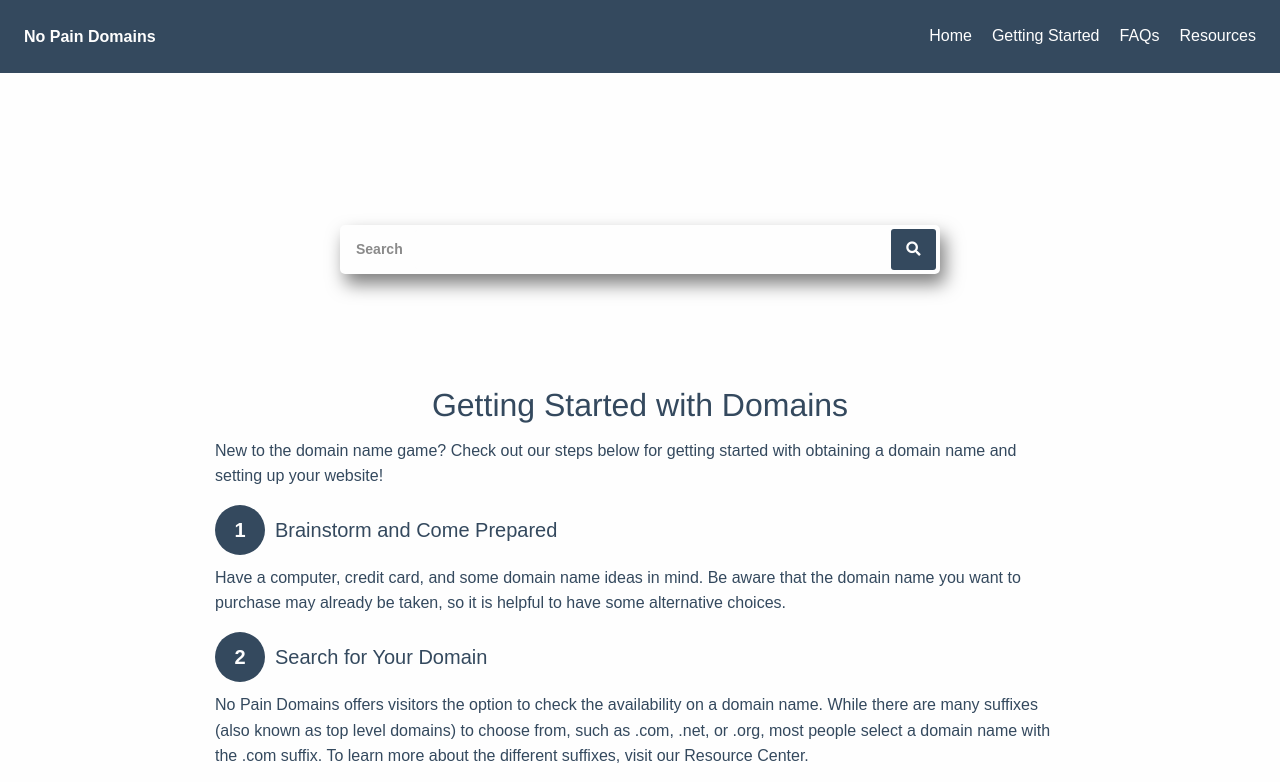
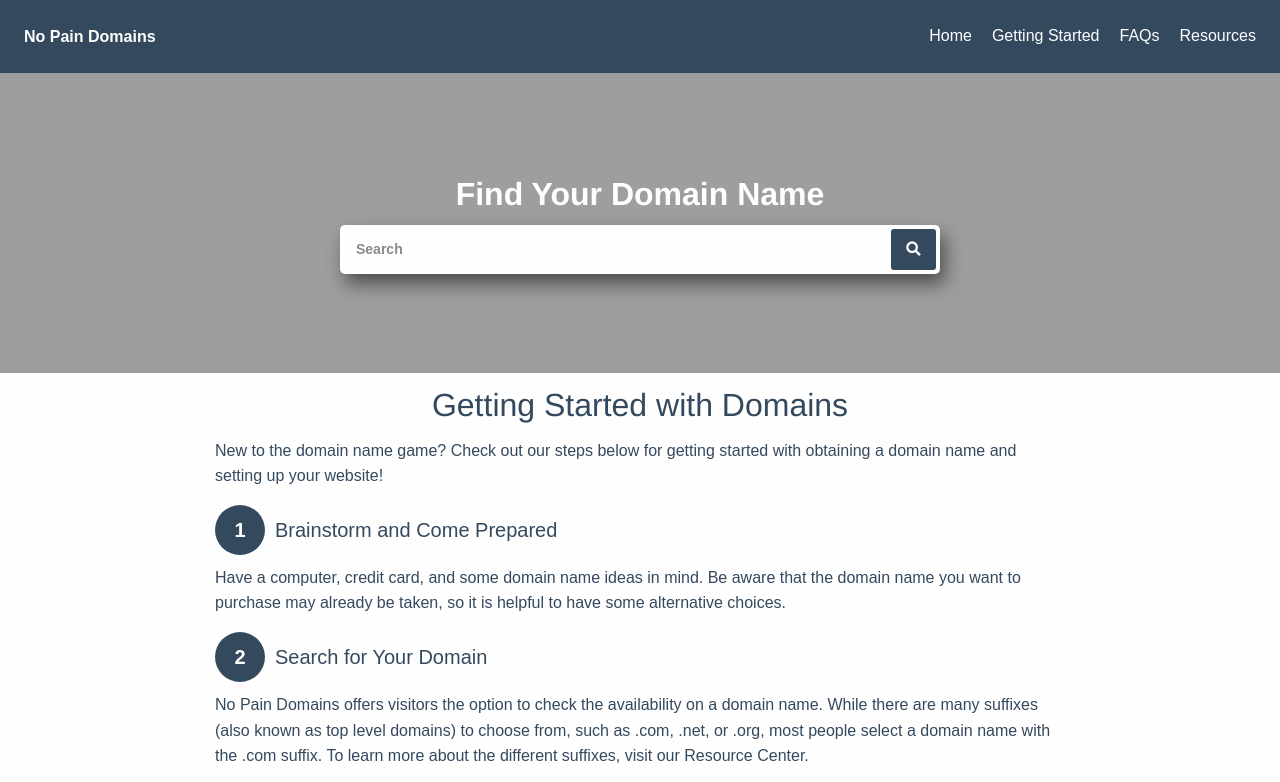
Before and after one commit to mark-oblack/no-pain-domains, a plain HTML site: page index.html in a window 1280 px wide. Shown: the top 782 px of the page. Drawn offline with Linux system fonts and the light colour scheme; the site is published under a folder, as on GitHub Pages, so addresses that start at the root find nothing; a web font is replaced by a local one.

Commit message:
updated URL for background image

```diff
--- a/css/app.css
+++ b/css/app.css
@@ -229,7 +229,7 @@ Responsive Navbar
 Domain Name Search
 ==================================*/
 .hero-search-filter {
-  background: url("/assets/web-hero-2.jpg") center center no-repeat;
+  background: url("../assets/web-hero-2.jpg") center center no-repeat;
   height: 300px;
   background-size: cover;
   display: -webkit-flex;
```
